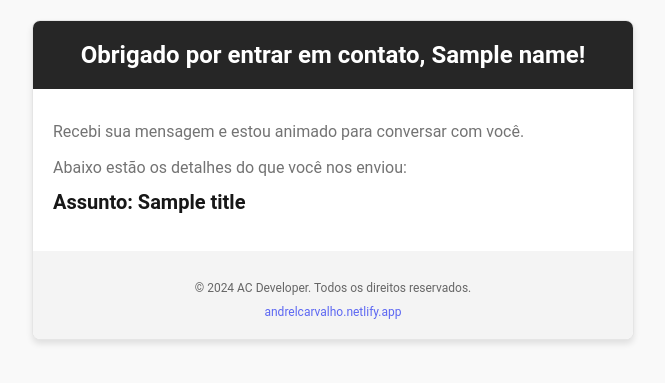
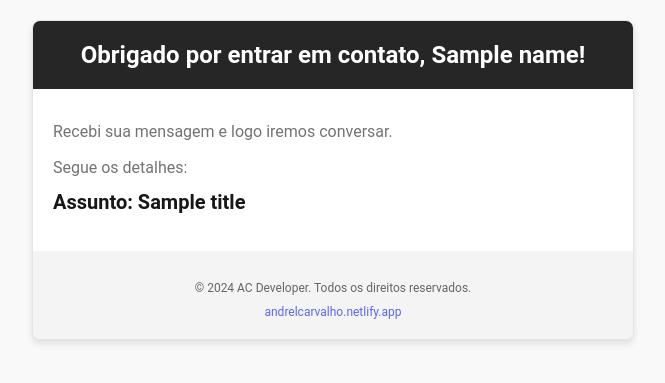
Before and after one commit to carvalhoandre/ac-portfolio-api, a Flask app: template services/templates/confirmation_email_template.html in a window 1280 px wide. Shown: the top 383 px of the page, without its empty margins (307-972 px from the left). Run offline with Flask 3, Linux system fonts and the light colour scheme; the template is opened without the code that fills it: most values are stand-ins (such as "Sample title", 1, 10 or a date in 2020).

Commit message:
Update confirmation_email_template.html

```diff
--- a/services/templates/confirmation_email_template.html
+++ b/services/templates/confirmation_email_template.html
@@ -65,8 +65,8 @@
         <h1>Obrigado por entrar em contato, {{name}}!</h1>
       </div>
       <div class="content">
-        <p>Recebi sua mensagem e estou animado para conversar com você.</p>
-        <p>Abaixo estão os detalhes do que você nos enviou:</p>
+        <p>Recebi sua mensagem e logo iremos conversar.</p>
+        <p>Segue os detalhes:</p>
         <h2>Assunto: {{title}}</h2>
         <p>{{message}}</p>
       </div>
```
